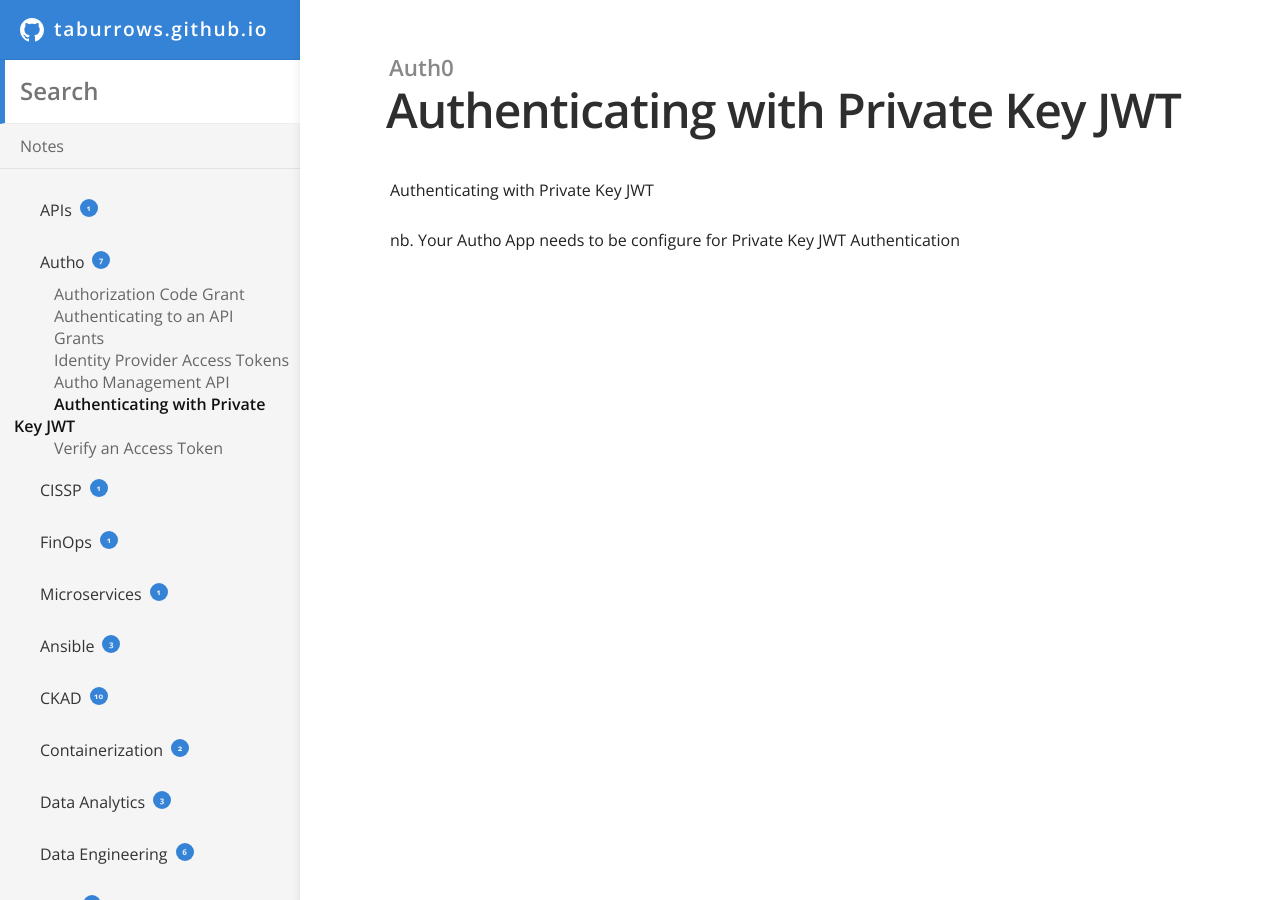
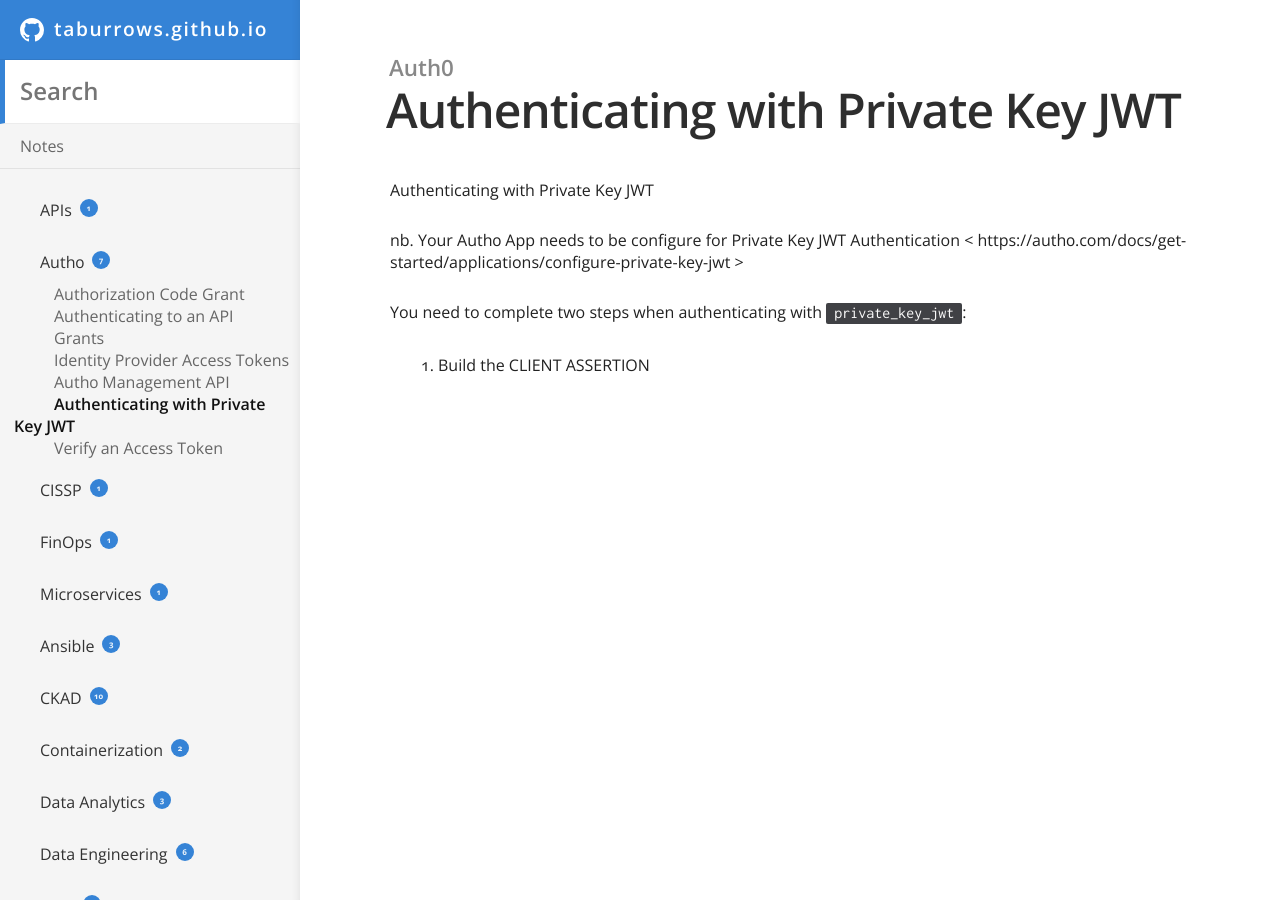
Before and after one commit to TABurrows/taburrows.github.io, a Jekyll site: the page built from _docs/Auth0/private-key-jwt.md, in a window 1280 px wide and 900 px high. Built offline with Jekyll 4.4.1, drawn with Linux system fonts in a browser that asks for light colours.

Commit message:
Updated JWT with Private Key auth

```diff
--- a/_docs/Auth0/private-key-jwt.md
+++ b/_docs/Auth0/private-key-jwt.md
@@ -6,4 +6,8 @@ order: 1
 Authenticating with Private Key JWT
 
 
-nb. Your Auth0 App needs to be configure for Private Key JWT Authentication
+nb. Your Auth0 App needs to be configure for Private Key JWT Authentication < https://auth0.com/docs/get-started/applications/configure-private-key-jwt >
+
+You need to complete two steps when authenticating with `private_key_jwt`:
+
+1. Build the CLIENT ASSERTION
```
